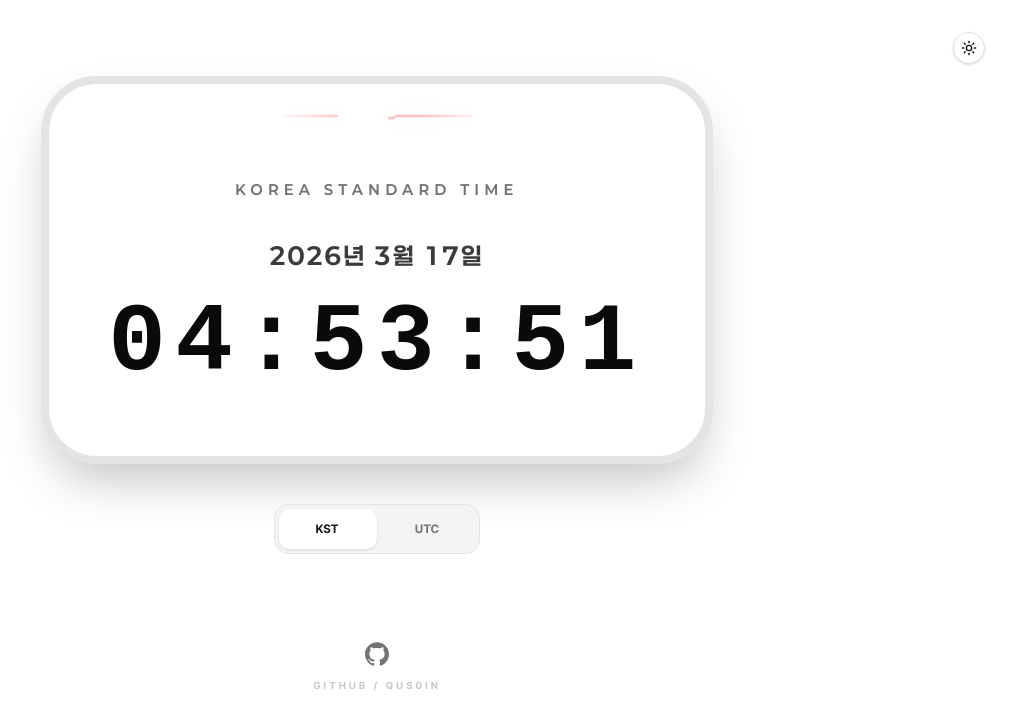
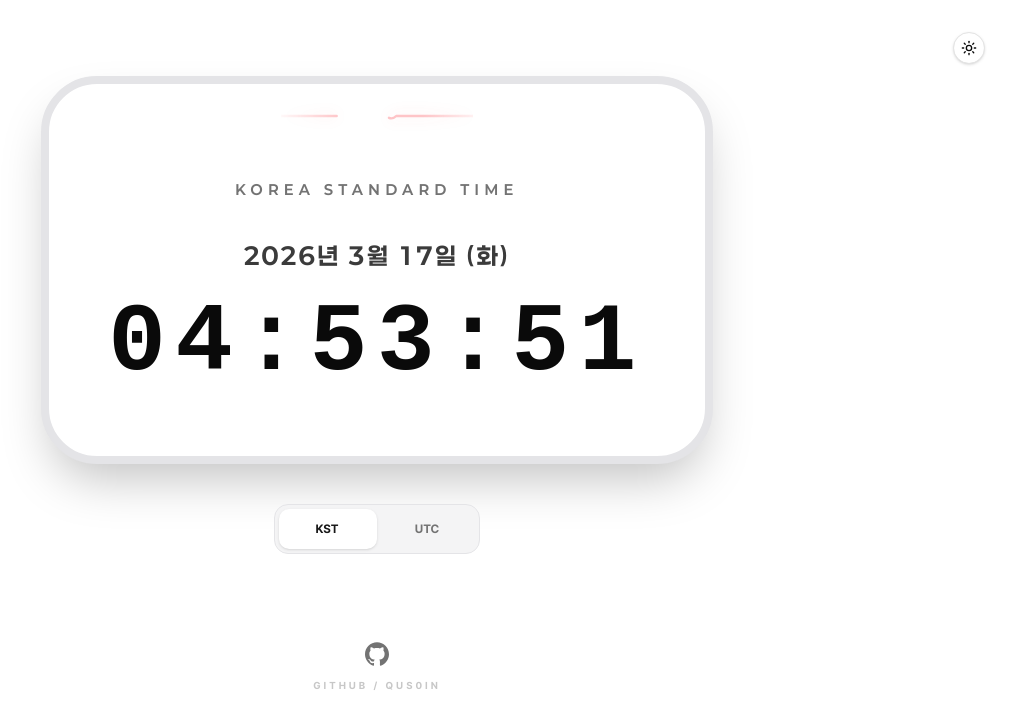
Before and after one commit to qus0in/clock, a Next.js app: page / in a window 1280 px wide. Shown: the top 728 px of the page, without its empty margins (263-1279 px from the left). Built offline with nearby package versions, Linux system fonts and the light colour scheme; a web font is replaced by a local one.

Commit message:
feat: 시계 디스플레이에 한글 요일 표시 추가

```diff
--- a/src/components/ClockDisplay.tsx
+++ b/src/components/ClockDisplay.tsx
@@ -35,9 +35,10 @@ export function ClockDisplay() {
           {isUTC ? "UNIVERSAL TIME" : "KOREA STANDARD TIME"}
         </h2>
 
-        {/* 한글 날짜 표시 (연월일) */}
+        {/* 한글 날짜 및 요일 표시 */}
         <div className="font-heading text-lg font-bold text-foreground mb-4 opacity-80 tracking-widest md:text-2xl md:mb-6">
-          {displayTime.getFullYear()}년 {displayTime.getMonth() + 1}월 {displayTime.getDate()}일
+          {displayTime.getFullYear()}년 {displayTime.getMonth() + 1}월 {displayTime.getDate()}일 (
+          {['일', '월', '화', '수', '목', '금', '토'][displayTime.getDay()]})
         </div>
 
         {/* 시간 표시부 */}
```
